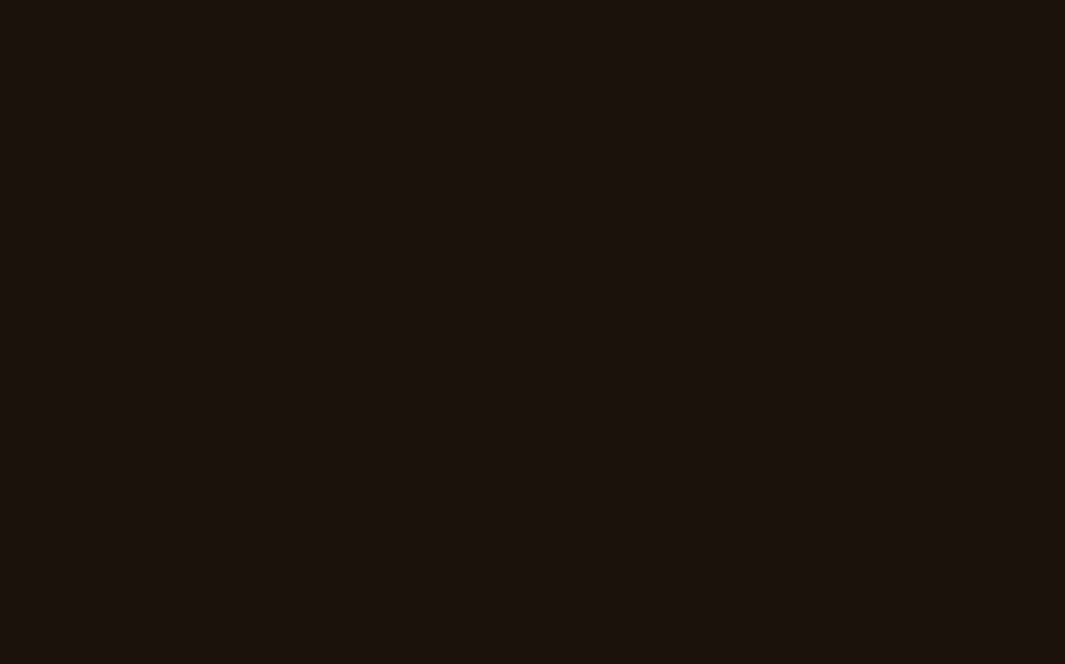
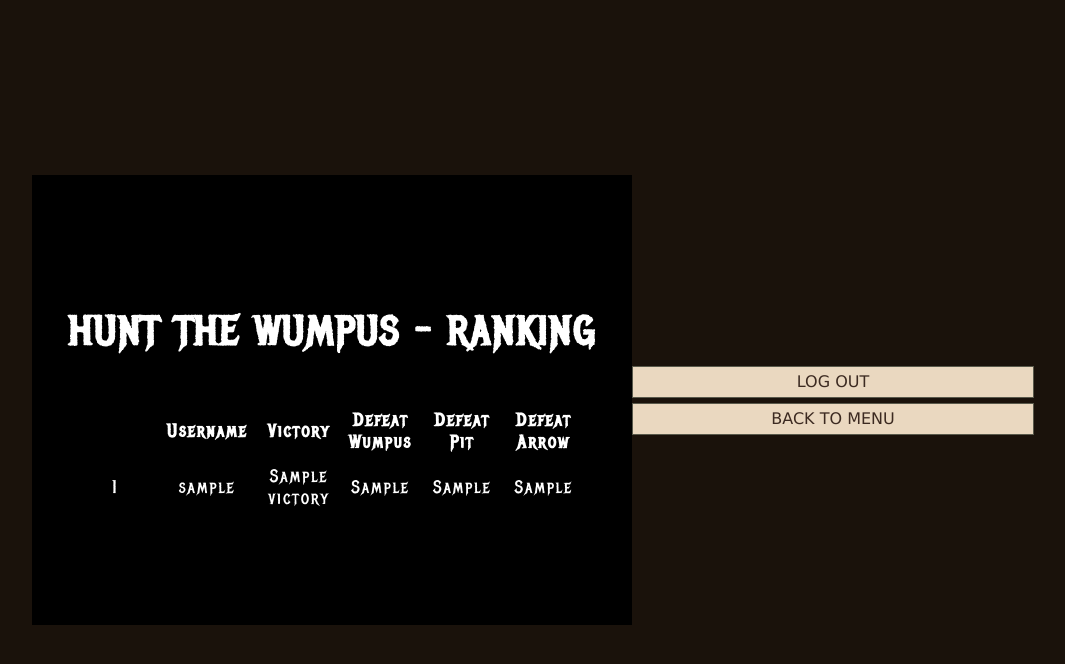
Before and after one commit to NextSap/hunt-the-wumpus, a Flask app: page /ranking in a window 1280 px wide. Before the commit the part shown is empty. Shown: the top 664 px of the page, without its empty margins (108-1173 px from the left). Run offline with Flask 3, Linux system fonts and the light colour scheme; the visitor is signed in with stand-in values (Sample User, id 1); a database or web service that is not in the repository returns one stand-in record (values such as "Sample title"); some libraries are stand-ins or nearby versions.

Commit message:
implement ranking feature

```diff
--- a/app.py
+++ b/app.py
@@ -221,7 +221,14 @@ def ranking():
     if session.get("username", -1) == -1:
         return redirect("/login")
 
-    return render_template("ranking.html")
+    connection = db_connect()
+    cursor = connection.cursor()
+    cursor.execute("SELECT username, victory, defeat_wumpus, defeat_pit, defeat_arrow FROM users ORDER BY -victory,defeat_wumpus,defeat_pit,defeat_arrow LIMIT 10")
+    row = cursor.fetchall()
+    cursor.close()
+    connection.close()
+
+    return render_template("ranking.html", ranking=row)
 
 
 @app.route("/debug")
--- a/static/css/style.css
+++ b/static/css/style.css
@@ -290,3 +290,24 @@ td a {
     flex-direction: column;
     gap: 50px;
 }
+
+#ranking-table {
+    width: 85%;                 /* S'adapte bien dans les 600px du conteneur */
+    border-collapse: collapse;  /* Supprime les doubles bordures */
+    margin-top: 10px;
+    font-size: 18px; /* Un poil plus petit que les 20px du menu pour la hiérarchie */
+    border: none;
+}
+
+#ranking-table td {
+    text-align: center;
+}
+
+.table-wrapper {
+    width: 100%;
+    max-height: 300px;   /* Limite la hauteur pour laisser de la place au titre H1 et aux marges */
+    overflow-y: auto;    /* Active le défilement vertical uniquement si nécessaire */
+    padding-right: 5px;  /* Petit espace pour ne pas coller à la scrollbar */
+    display: flex;
+    justify-content: center;
+}
--- a/templates/ranking.html
+++ b/templates/ranking.html
@@ -3,3 +3,34 @@
 {% block title %}
 Ranking
 {% endblock %}
+{% block content %}
+<div id="menu-div">
+    <h1>HUNT THE WUMPUS - RANKING</h1>
+    <div class="table-wrapper">
+        <table id="ranking-table">
+            <tr>
+                <th></th>
+                <th>Username</th>
+                <th>Victory</th>
+                <th>Defeat Wumpus</th>
+                <th>Defeat Pit</th>
+                <th>Defeat Arrow</th>
+            </tr>
+            {% for line in ranking %}
+            <tr>
+                <td>{{ loop.index }}</td>
+                <td>{{ line[0] }}</td>
+                <td>{{ line[1] }}</td>
+                <td>{{ line[2] }}</td>
+                <td>{{ line[3] }}</td>
+                <td>{{ line[4] }}</td>
+            </tr>
+            {% endfor %}
+        </table>
+    </div>
+</div>
+<div class="buttons-div">
+    <a class="button" href="/logout">LOG OUT</a>
+    <a class="button" href="/back-menu">BACK TO MENU</a>
+</div>
+{% endblock %}
```
